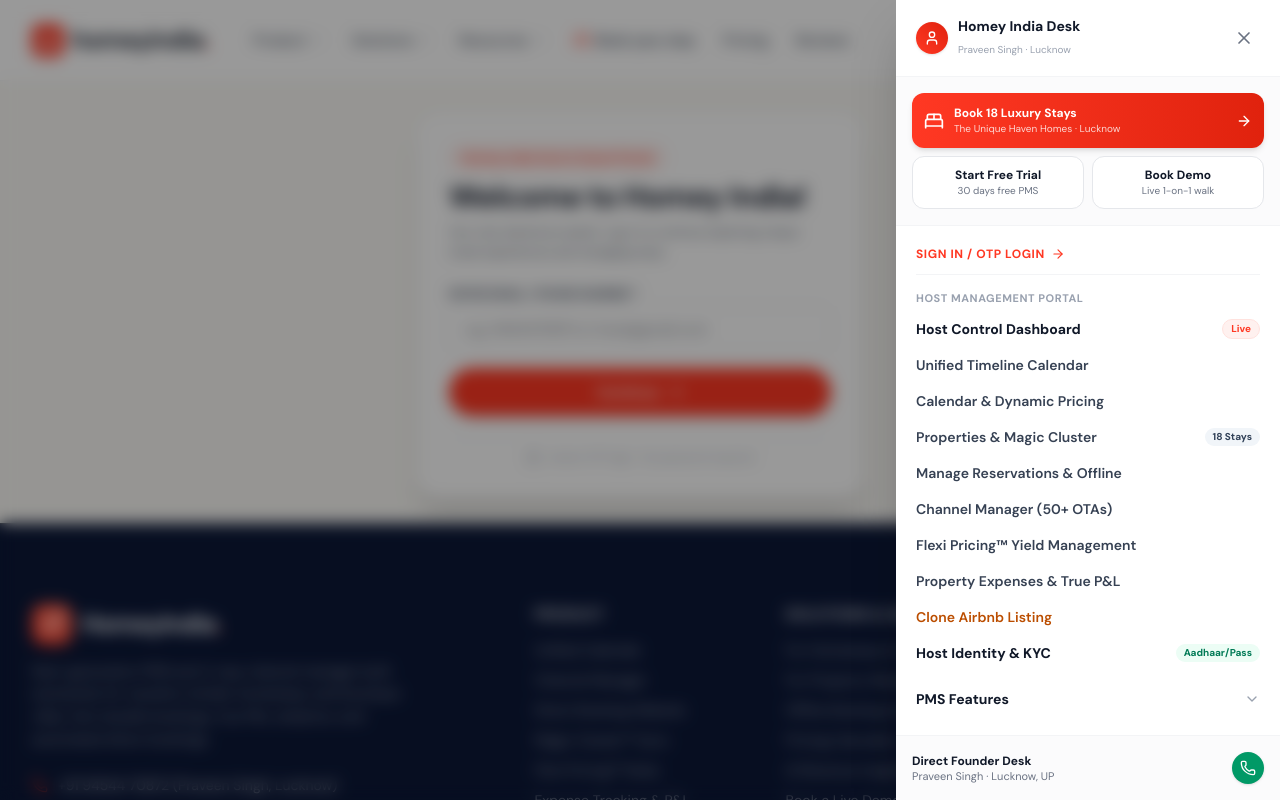
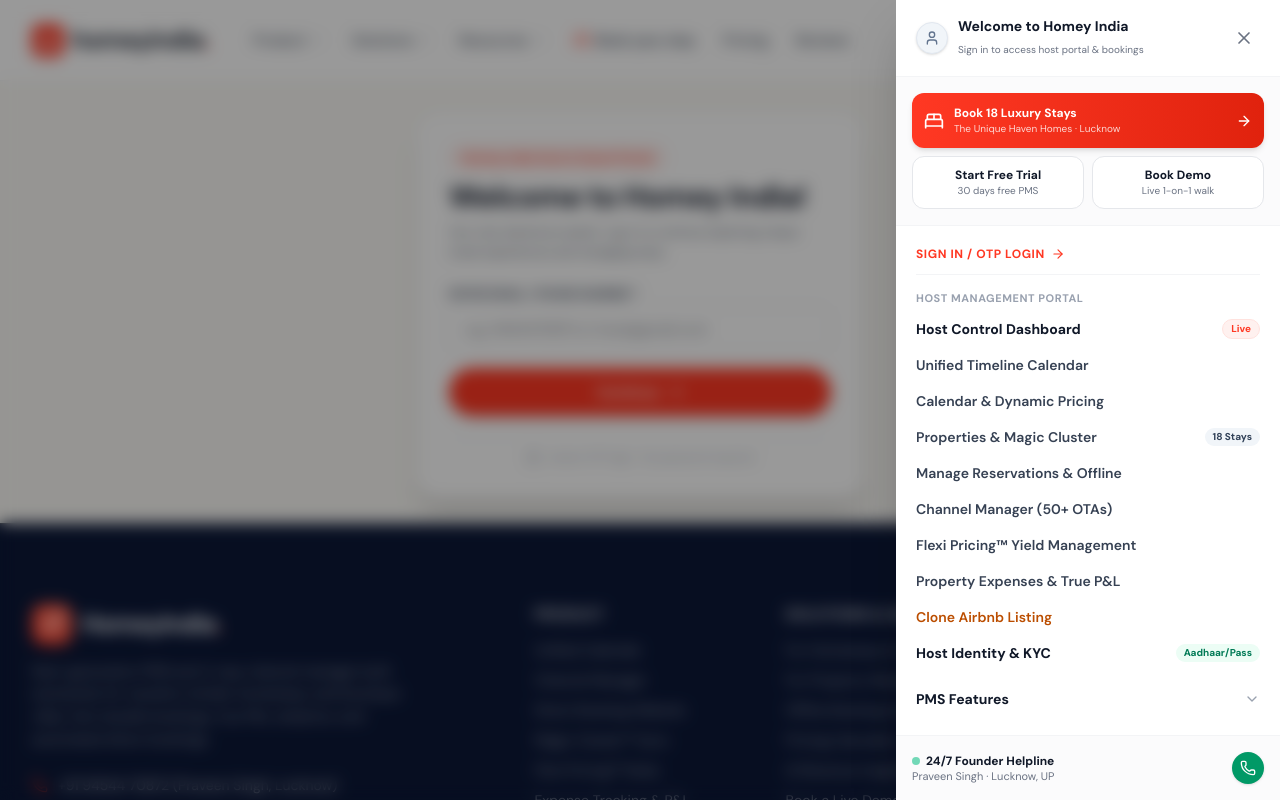
Before and after one commit to airbnbmanager/homeyindia, a Next.js app: page /login in a window 1280 px wide. Both pictures are taken after a click on the button "Open main menu and account drawer". Shown: the top 800 px of the page. Built offline with nearby package versions, Linux system fonts and the light colour scheme.

Commit message:
fix(auth): fix unauthenticated drawer header and dynamic guest profile naming

```diff
--- a/src/app/login/page.tsx
+++ b/src/app/login/page.tsx
@@ -44,10 +44,10 @@
 
     const isEmail = identifier.includes("@");
     const userProfile = {
-      firstName: isEmail ? identifier.split("@")[0] : "Praveen",
-      lastName: "Host",
-      email: isEmail ? identifier : "host@theuniquehaven.com",
-      phone: !isEmail ? identifier : "+91 94544 70872",
+      firstName: isEmail ? (identifier.split("@")[0].charAt(0).toUpperCase() + identifier.split("@")[0].slice(1)) : `Host (${identifier.slice(-4)})`,
+      lastName: "Member",
+      email: isEmail ? identifier : "",
+      phone: !isEmail ? identifier : "",
       isLoggedIn: true,
     };
 
--- a/src/components/AuthModal.tsx
+++ b/src/components/AuthModal.tsx
@@ -61,10 +61,10 @@
 
     const isEmail = identifier.includes("@");
     const userProfile = {
-      firstName: isEmail ? identifier.split("@")[0] : "Praveen",
-      lastName: "Host",
-      email: isEmail ? identifier : "host@theuniquehaven.com",
-      phone: !isEmail ? identifier : "+91 94544 70872",
+      firstName: isEmail ? (identifier.split("@")[0].charAt(0).toUpperCase() + identifier.split("@")[0].slice(1)) : `Host (${identifier.slice(-4)})`,
+      lastName: "Member",
+      email: isEmail ? identifier : "",
+      phone: !isEmail ? identifier : "",
       isLoggedIn: true,
     };
 
--- a/src/components/Navbar.tsx
+++ b/src/components/Navbar.tsx
@@ -233,15 +233,19 @@
             {/* Header */}
             <div className="px-5 py-4 border-b border-gray-100 flex items-center justify-between">
               <div className="flex items-center gap-2.5">
-                <div className="w-8 h-8 rounded-full bg-gradient-to-tr from-[#ff3823] to-[#e0220d] text-white flex items-center justify-center font-bold text-xs shadow-sm">
-                  {currentUser ? (currentUser.firstName?.[0] || "U") : <User className="w-4 h-4" />}
+                <div className="w-8 h-8 rounded-full bg-slate-100 text-slate-700 flex items-center justify-center font-bold text-xs shadow-sm border border-slate-200">
+                  {currentUser ? (
+                    <span className="text-[#ff3823] font-bold">{currentUser.firstName?.[0]?.toUpperCase() || "H"}</span>
+                  ) : (
+                    <User className="w-4 h-4 text-slate-500" />
+                  )}
                 </div>
                 <div>
                   <span className="font-bold text-gray-900 text-sm block">
-                    {currentUser ? `Hey, ${currentUser.firstName}!` : "Homey India Desk"}
+                    {currentUser ? `Hey, ${currentUser.firstName}!` : "Welcome to Homey India"}
                   </span>
-                  <span className="text-[10px] text-gray-400">
-                    {currentUser ? "Verified Host Profile" : "Praveen Singh · Lucknow"}
+                  <span className="text-[10px] text-gray-500">
+                    {currentUser ? (currentUser.email || "Verified Host Profile") : "Sign in to access host portal & bookings"}
                   </span>
                 </div>
               </div>
@@ -503,7 +507,10 @@
             <div className="p-4 border-t border-gray-100 bg-gray-50/70 text-xs text-gray-600 space-y-2">
               <div className="flex items-center justify-between">
                 <div>
-                  <div className="font-bold text-gray-900">Direct Founder Desk</div>
+                  <div className="font-bold text-gray-900 flex items-center gap-1.5">
+                    <span className="w-2 h-2 rounded-full bg-emerald-500 animate-pulse"></span>
+                    24/7 Founder Helpline
+                  </div>
                   <p className="text-[11px] text-gray-500">Praveen Singh · Lucknow, UP</p>
                 </div>
                 <a
```
